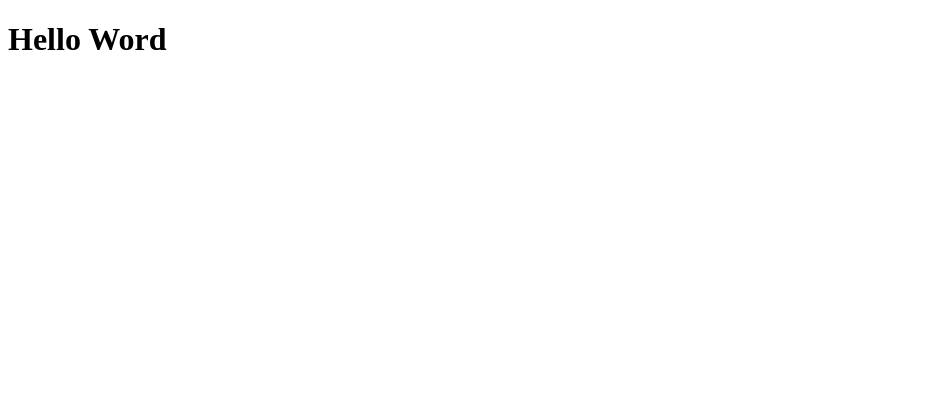
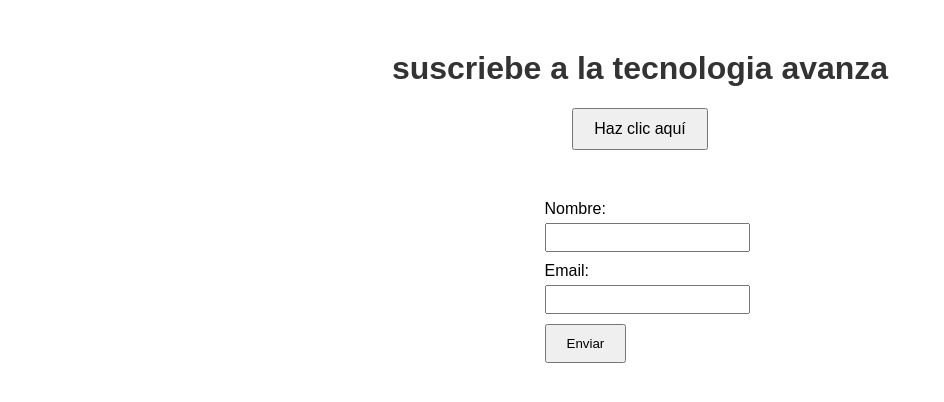
Before and after one commit to AngelaP95/mi_app_web_gitflow_M1, a plain HTML site: page index.html in a window 1280 px wide. Shown: the whole page, without its empty margins (0-944 px from the left). Drawn offline with Linux system fonts and the light colour scheme.

Commit message:
Formulario de contacto

```diff
--- a/index.html
+++ b/index.html
@@ -1,13 +1,25 @@
 <!DOCTYPE html>
-<html lang="en">
+<html lang="es">
 <head>
     <meta charset="UTF-8">
     <meta name="viewport" content="width=device-width, initial-scale=1.0">
-    <title>Document</title>
+    <title>Mi App Web Básica</title>
     <link rel="stylesheet" href="styles.css">
 </head>
 <body>
-    <h1>Hello Word</h1>
-
+    <h1>suscriebe a la tecnologia avanza</h1>
+    <button id="btnClick">Haz clic aquí</button>
+    <p id="output"></p>
+    <form id="contactForm">
+        <label for="name">Nombre:</label>
+        <input type="text" id="name" name="name">
+        <br>
+        <label for="email">Email:</label>
+        <input type="email" id="email" name="email">
+        <br>
+        <input type="submit" value="Enviar">
+    </form>
+    <p id="formOutput"></p>
+    <script src="script.js"></script>
 </body>
 </html>
--- a/styles.css
+++ b/styles.css
@@ -0,0 +1,50 @@
+body {
+    font-family: Arial, sans-serif;
+    text-align: center;
+    margin-top: 50px;
+}
+
+h1 {
+    color: #333;
+}
+
+button {
+    padding: 10px 20px;
+    font-size: 16px;
+    cursor: pointer;
+}
+
+#output {
+    margin-top: 20px;
+    font-size: 18px;
+    color: #555;
+}
+
+form {
+    margin-top: 20px;
+    display: inline-block;
+    text-align: left;
+}
+
+label {
+    display: block;
+    margin-top: 10px;
+}
+
+input[type="text"], input[type="email"] {
+    width: 100%;
+    padding: 5px;
+    margin-top: 5px;
+}
+
+input[type="submit"] {
+    margin-top: 10px;
+    padding: 10px 20px;
+    cursor: pointer;
+}
+
+#formOutput {
+    margin-top: 20px;
+    font-size: 18px;
+    color: #555;
+}
```
Also changed, not shown: app.js (+10 -0 lines).
